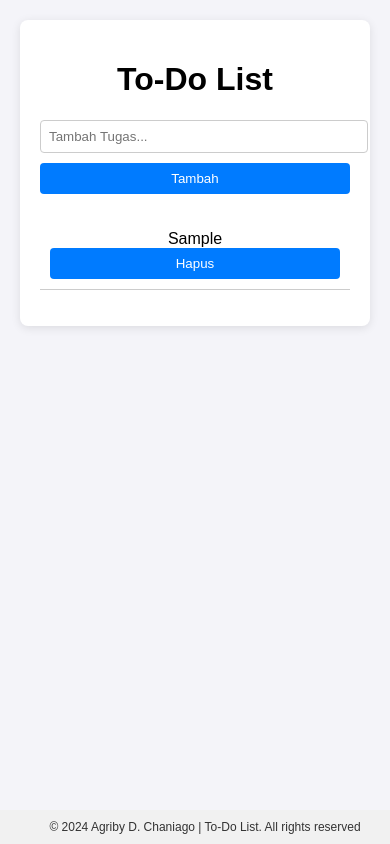
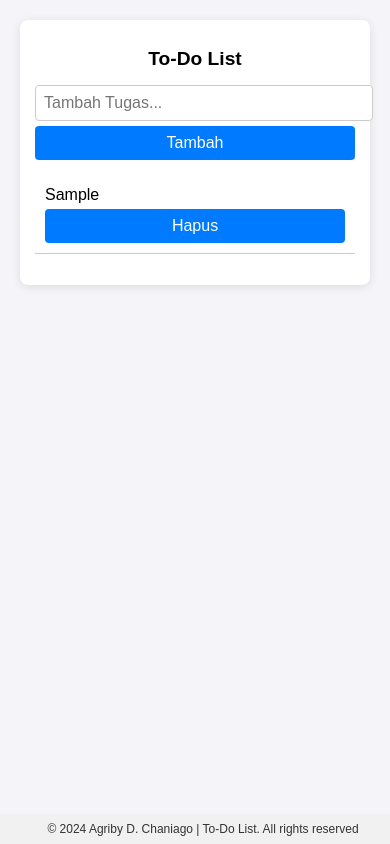
Before and after one commit to agriby-chaniago/todo-list, a React (Vite) app: page / in a window 390 px wide. Both pictures are taken after typing "Sample" into the empty fields and a click on the button "Tambah". Built offline with nearby package versions, Linux system fonts and the light colour scheme.

Commit message:
update mobile cihuy

```diff
--- a/src/index.css
+++ b/src/index.css
@@ -94,33 +94,50 @@ ul {
 @media (max-width: 768px) {
   .app {
     margin: 20px;
+    padding: 15px;
+    max-width: 100%;
+  }
+
+  h1 {
+    font-size: 1.5rem;
   }
 
   .input-form {
     flex-direction: column;
+    gap: 5px;
   }
 
   input {
     width: 100%;
+    font-size: 1rem;
   }
 
   button {
     width: 100%;
+    font-size: 1rem;
   }
 
   .todo-item {
     flex-direction: column;
-  }
-
-  .todo-item span {
-    margin-top: 10px;
+    align-items: flex-start;
+    gap: 5px;
   }
 
   .footer {
     font-size: 12px;
   }
+}
 
-  .footer p {
-    margin: 0;
+@media (max-width: 480px) {
+  h1 {
+    font-size: 1.2rem;
+  }
+
+  .input-form {
+    margin-top: 15px;
+  }
+
+  .footer {
+    padding: 8px;
   }
 }
```
